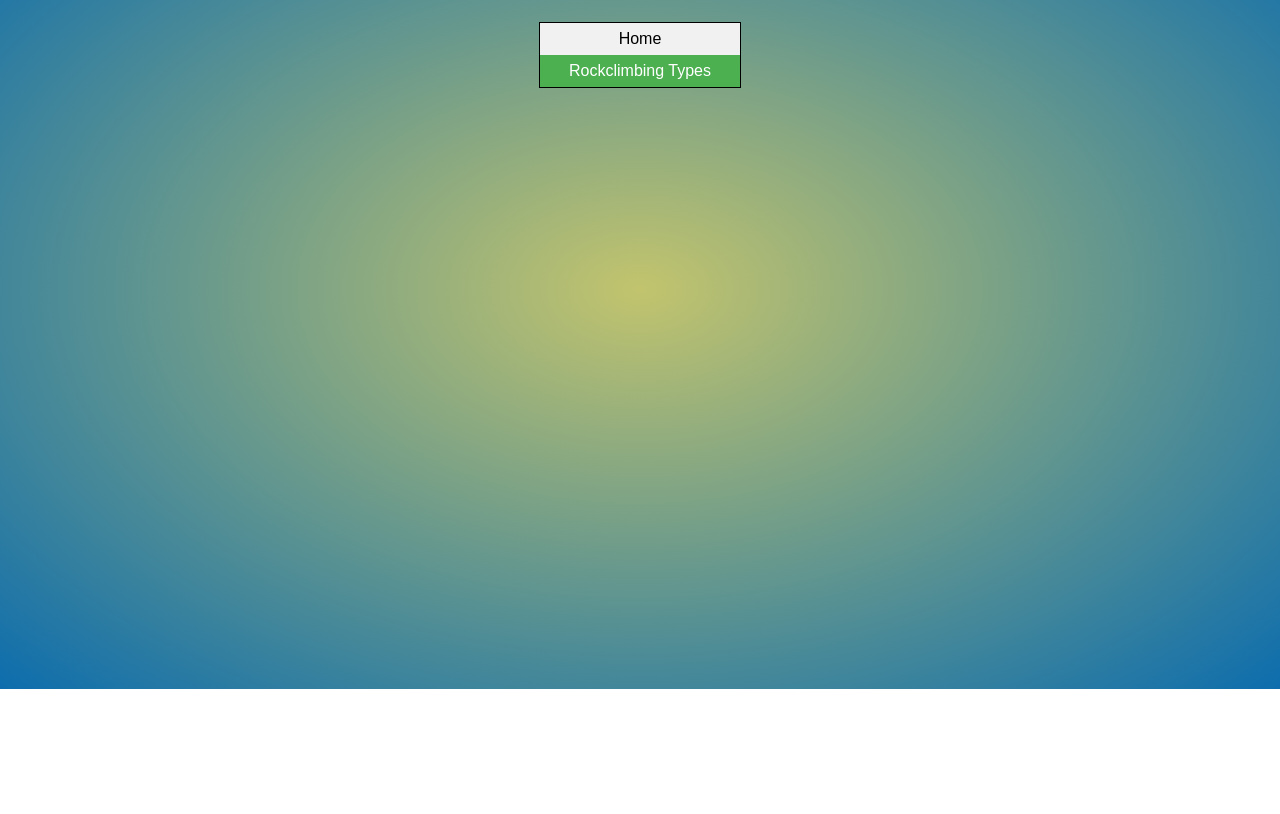
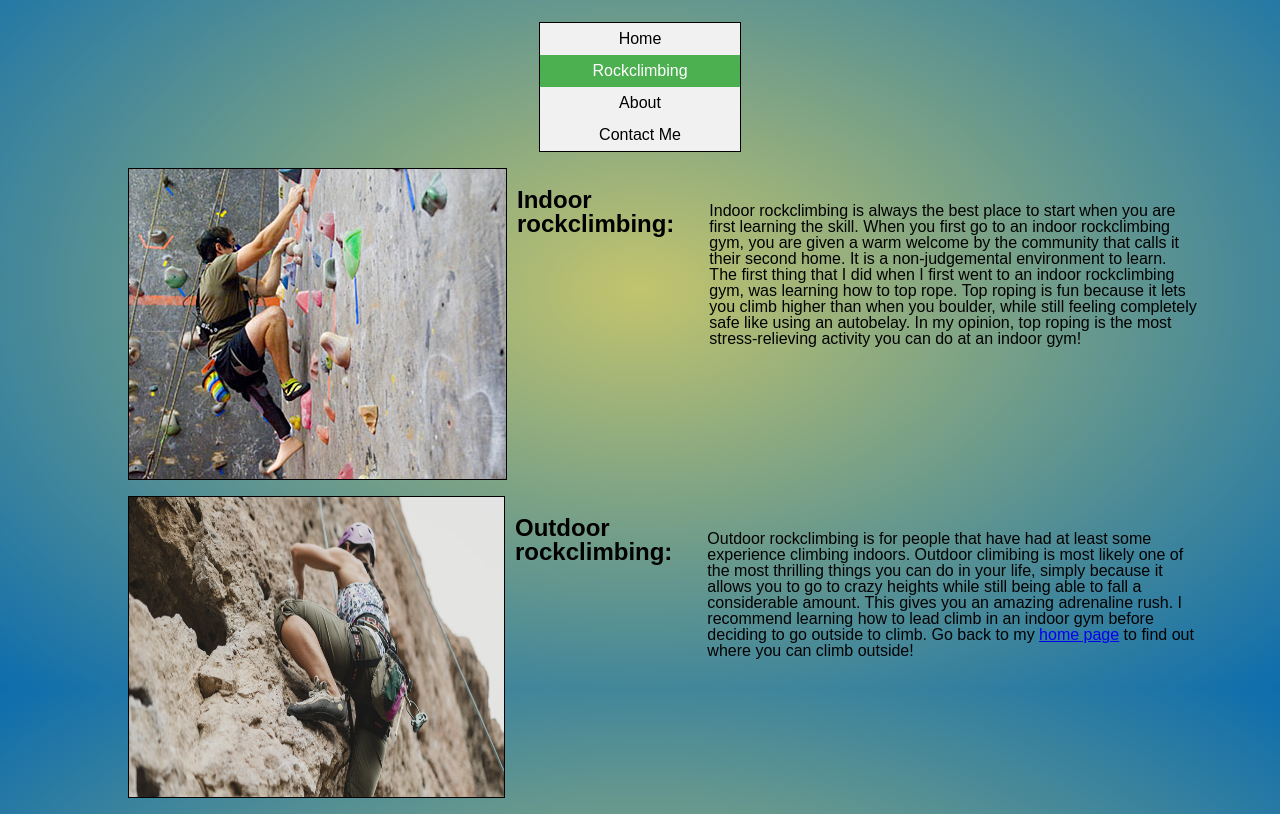
Before and after one commit to chris-packett/rockclimbing-site, a website: page public/rockclimb.html in a window 1280 px wide. Shown: the part 111-925 px from the top of the page. Before the commit the page ends 800 px from the top, so only its background shows below. Drawn offline with Linux system fonts and the light colour scheme.

Commit message:
Homework assignment two completed. Made some changes to the formatting with flexbox. Updated the menu bar.

```diff
--- a/public/rockclimb.html
+++ b/public/rockclimb.html
@@ -3,25 +3,53 @@
   <head lang="en">
     <meta charset="UTF-8">
     <meta name="viewport" content="width=device-width, initial-scale=1">
-    <title>Rockclimbing Site Page 2</title>
+    <title>Rockclimbing Environments</title>
     <link rel="stylesheet" href="/screen.css">
   </head>
   <body>
 
     <section class="top-container-center">
-        <h1 id="bigger">Rockclimbing types:</h1>
+        <h1 id="bigger">Rockclimbing environments:</h1>
     </section>
 
     <section class="menu-container">
         <nav class="center">
             <ul id="menu">
               <li><a href="/index.html">Home</a></li>
-              <li><a class="active" href="/rockclimb.html">Rockclimbing Types</a></li>
-              <!-- <li><a href="#about">About</a></li> -->
-              <!-- <li><a href="#contactus">Contact Us</a></li> -->
+              <li><a class="active" href="/rockclimb.html">Rockclimbing</a></li>
+              <li><a href="#about">About</a></li>
+              <li><a href="#contactus">Contact Me</a></li>
             </ul>
         </nav>
     </section>
 
+    <br>
+
+    <section id="image-one-container">
+        <img src="indoor.jpeg">
+        <h1 id="random-h1-padding">Indoor rockclimbing:</h1>
+        <p>
+            Indoor rockclimbing is always the best place to start when you are first learning the skill.
+            When you first go to an indoor rockclimbing gym, you are given a warm welcome by the community that
+            calls it their second home. It is a non-judgemental environment to learn. The first thing that I did
+            when I first went to an indoor rockclimbing gym, was learning how to top rope. Top roping is fun because
+            it lets you climb higher than when you boulder, while still feeling completely safe like using an autobelay.
+            In my opinion, top roping is the most stress-relieving activity you can do at an indoor gym!
+        </p>
+    </section>
+    <br>
+    <section id="image-two-container">
+        <img src="outdoor-2.jpg" width="375" height="300">
+        <h1 id="random-h1-padding-2">Outdoor rockclimbing:</h1>
+        <p>
+            Outdoor rockclimbing is for people that have had at least some experience climbing indoors.
+            Outdoor climibing is most likely one of the most thrilling things you can do in your life, simply
+            because it allows you to go to crazy heights while still being able to fall a considerable amount.
+            This gives you an amazing adrenaline rush. I recommend learning how to lead climb in an indoor gym
+            before deciding to go outside to climb. Go back to my <a href="/index.html">home page</a>
+            to find out where you can climb outside!
+        </p>
+    </section>
+    <br>
   </body>
 </html>
--- a/public/screen.css
+++ b/public/screen.css
@@ -81,3 +81,22 @@ li a:hover:not(.active) {
 img {
   border: 1px solid;
 }
+#image-one-container {
+  display: flex;
+  justify-content: flex-start;
+  margin-left: 10%;
+  margin-right: 3em;
+}
+#image-two-container {
+  display: flex;
+  justify-content: flex-start;
+  margin-left: 10%;
+  margin-right: 3em;
+}
+#random-h1-padding {
+  padding-left: 10px;
+
+}
+#random-h1-padding-2 {
+  padding-left: 10px;
+}
```
Also changed, not shown: public/index.html (+6 -10 lines), public/outdoor-2.jpg (added).
